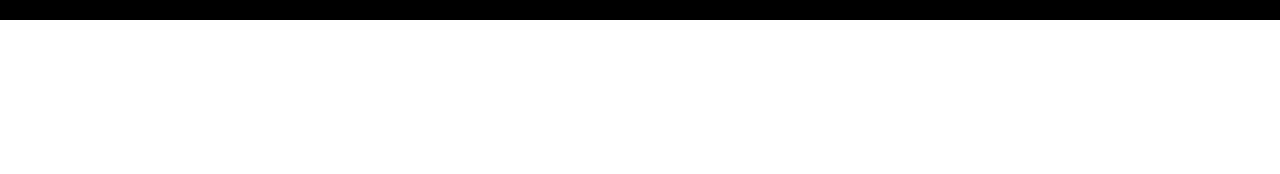
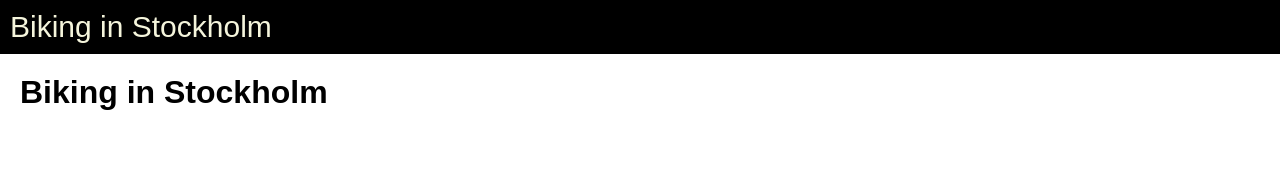
Before and after one commit to jakru00/ISBI_Assignment_3, a plain HTML site: page page2/page2.html in a window 1280 px wide. Shown: the top 174 px of the page. Drawn offline with Linux system fonts and the light colour scheme; files that its build step writes are made by us from their sources.

Commit message:
prepared all docs for content

```diff
--- a/page2/page2.html
+++ b/page2/page2.html
@@ -6,7 +6,16 @@
     <link rel="stylesheet" href="styles.css">
 </head>
 <body>
-    <div class="header"></div>
-    <div class="content"></div>
+    <div class="header">
+        Biking in Stockholm
+    </div>
+    <div class="content">
+        <div class="title">
+            <h1>Biking in Stockholm</h1>
+        </div>
+        <div class="text">
+
+        </div>
+    </div>
 </body>
 </html>
```
Also changed, not shown: page3/page3.html (+11 -2 lines), page4/page4.html (+11 -2 lines), page5/page5.html (+11 -2 lines).
